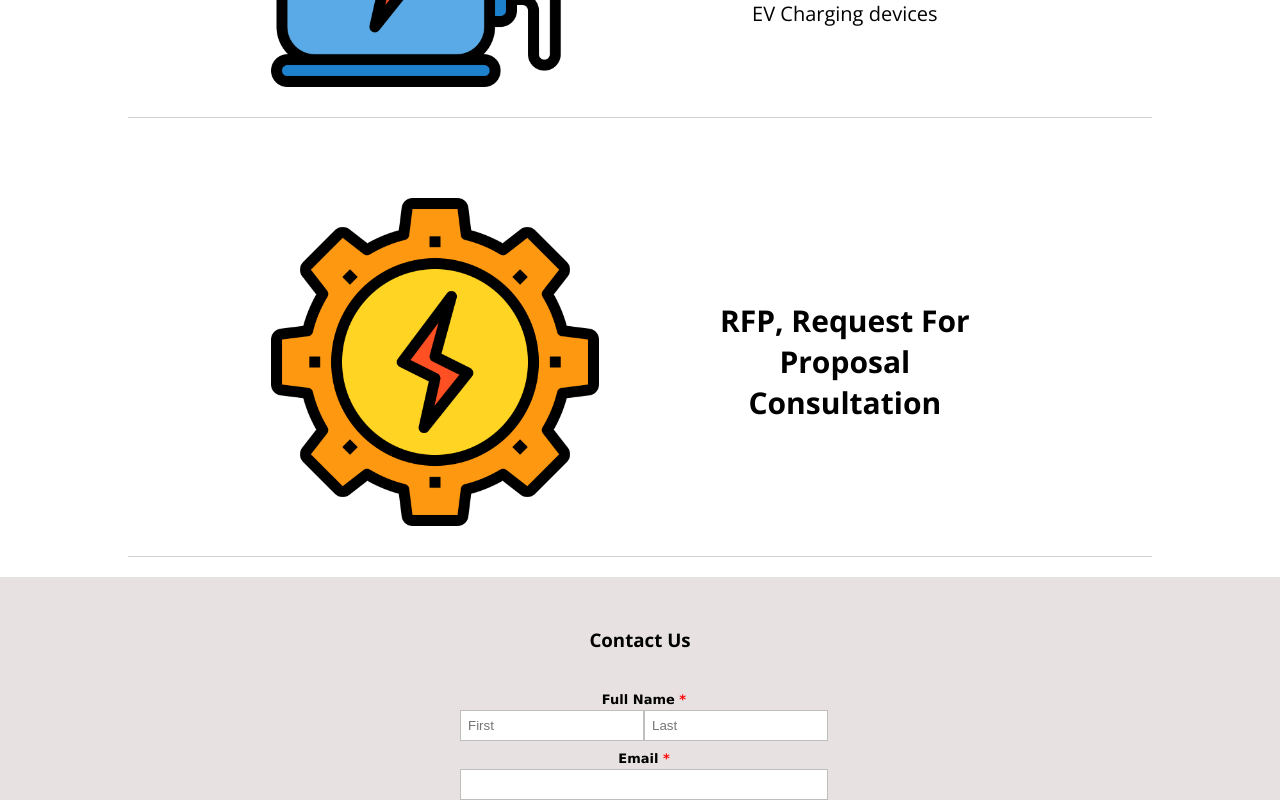
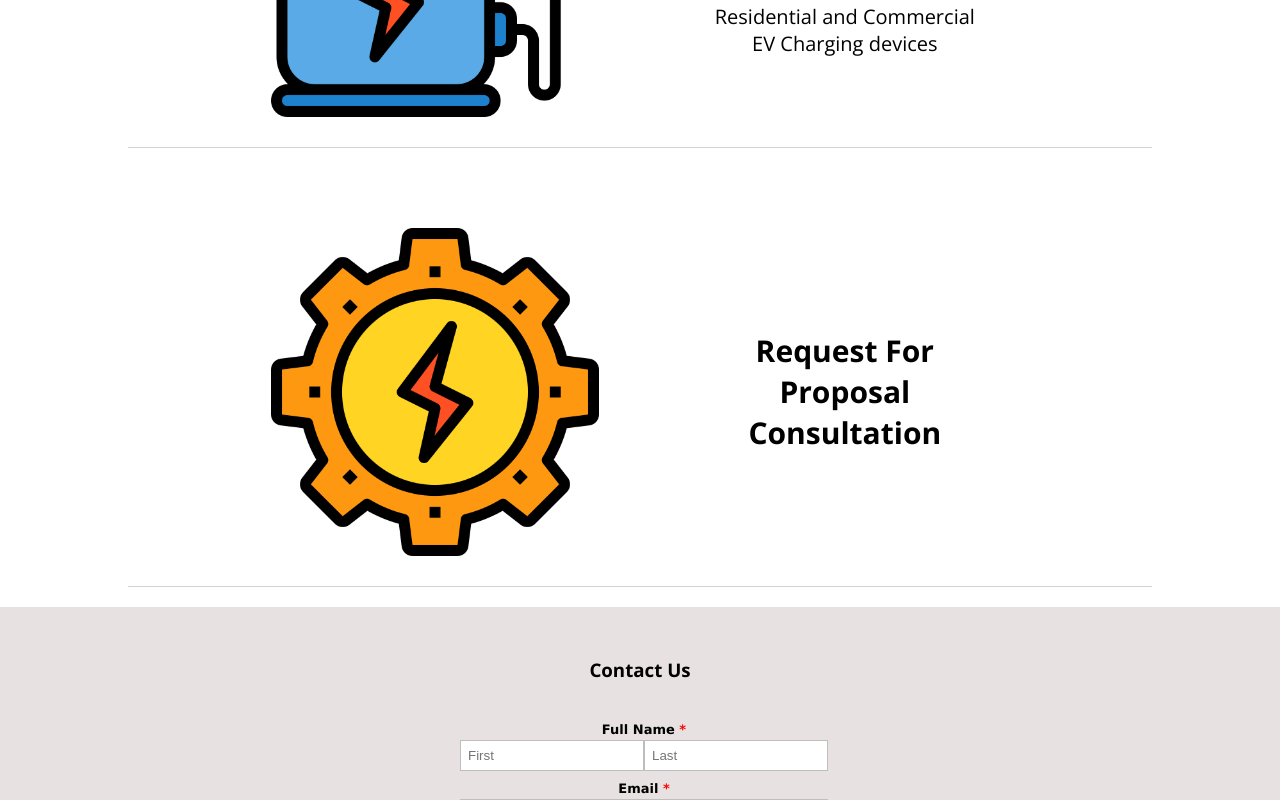
Before and after one commit to robitaille1/solar-ne, a React (Create React App) app: page / in a window 1280 px wide. Shown: the part 2518-3318 px from the top of the page. Built offline with nearby package versions, Linux system fonts and the light colour scheme.

Commit message:
changed spacing

```diff
--- a/src/components/WhatWeDo/WhatWeDo.css
+++ b/src/components/WhatWeDo/WhatWeDo.css
@@ -1,5 +1,5 @@
 .WhatWeDo {
-    padding-top: 30px;
+    padding-top: 60px;
     padding-bottom: 20px;
 }
 
--- a/src/components/WhatWeDo/WhatWeDo.js
+++ b/src/components/WhatWeDo/WhatWeDo.js
@@ -31,7 +31,7 @@ class WhatWeDo extends Component {
         },
         {
           id: 4,
-          title: 'RFP, Request For Proposal Consultation',
+          title: 'Request For Proposal Consultation',
           description: '',
           img: gear
         }
@@ -43,7 +43,7 @@ class WhatWeDo extends Component {
     return (
       <main className='WhatWeDo'>
             <div className='container'>
-                <h2 className='main-header'>What We Do</h2>
+                <h2 className='main-header wwd'>What We Do</h2>
                 <section className='section-display' role='main'>
                    {this.state.wwd.map(wwd =>
                     <WhatWeDoItem key={wwd.id} item={wwd} />
```
